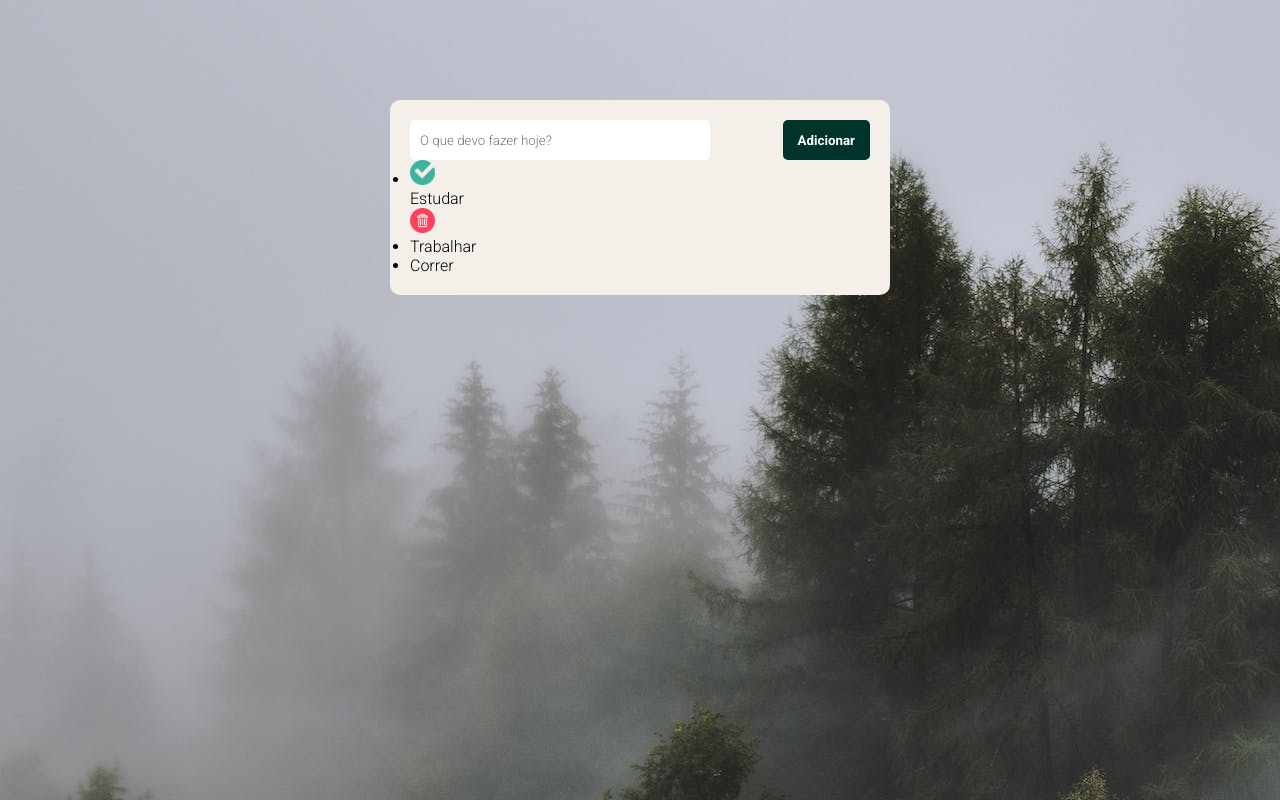
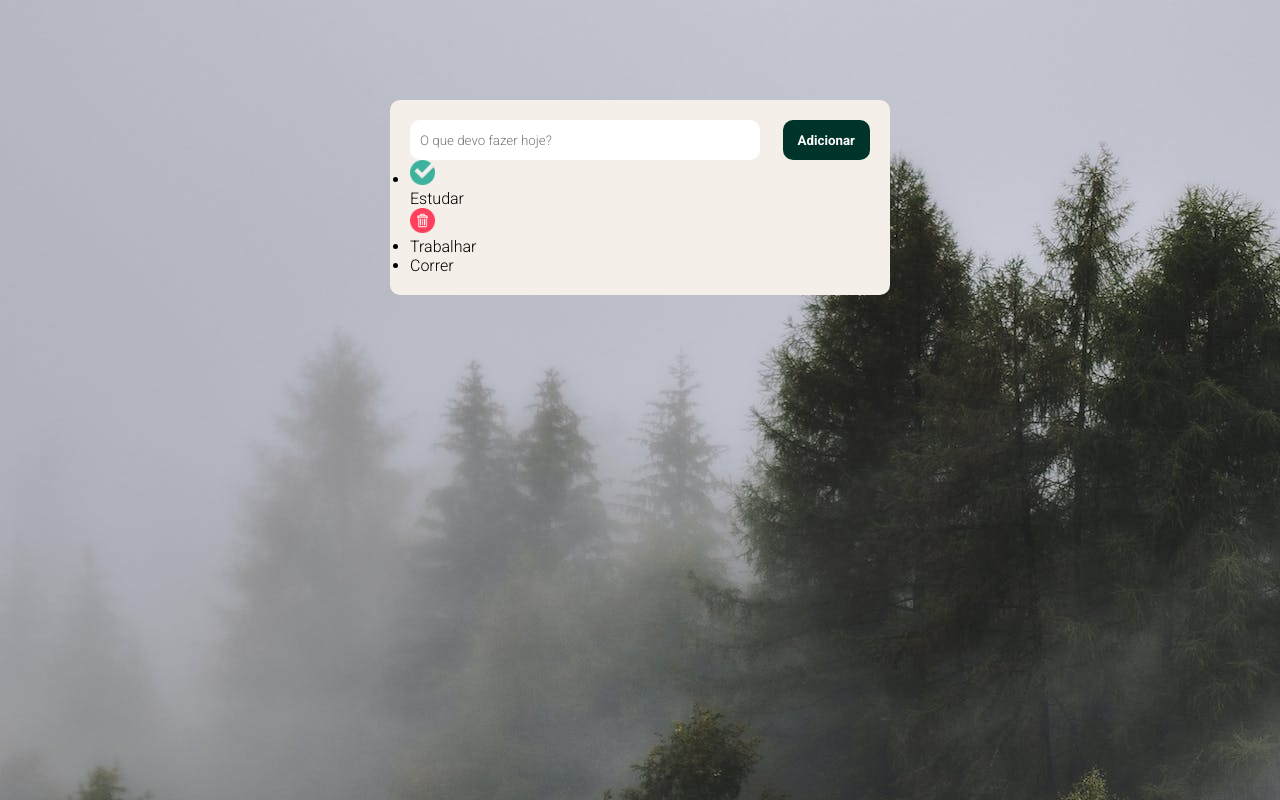
Before and after one commit to Cvinicius-7/Todo-List, a plain HTML site: page index.html in a window 1280 px wide. Drawn offline with Linux system fonts and the light colour scheme.

Commit message:
update css

```diff
--- a/style.css
+++ b/style.css
@@ -21,15 +21,15 @@ body {
 }
 .input-task{
     border: none;
-    border-radius: 5px;
-    width: 300px;
+    border-radius: 10px;
+    width: 350px;
     height: 40px;
     padding-left: 10px;
 
 }
 .button-add-task{
     border: none;
-    border-radius: 5px;
+    border-radius: 10px;
     height: 40px;
     background-color: #003329;
     color: white;
```
